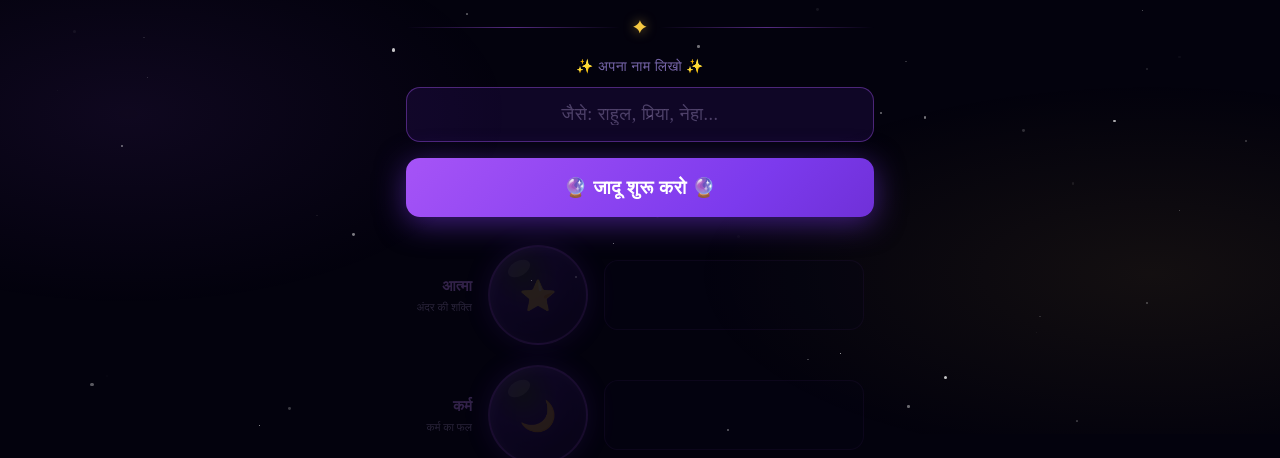
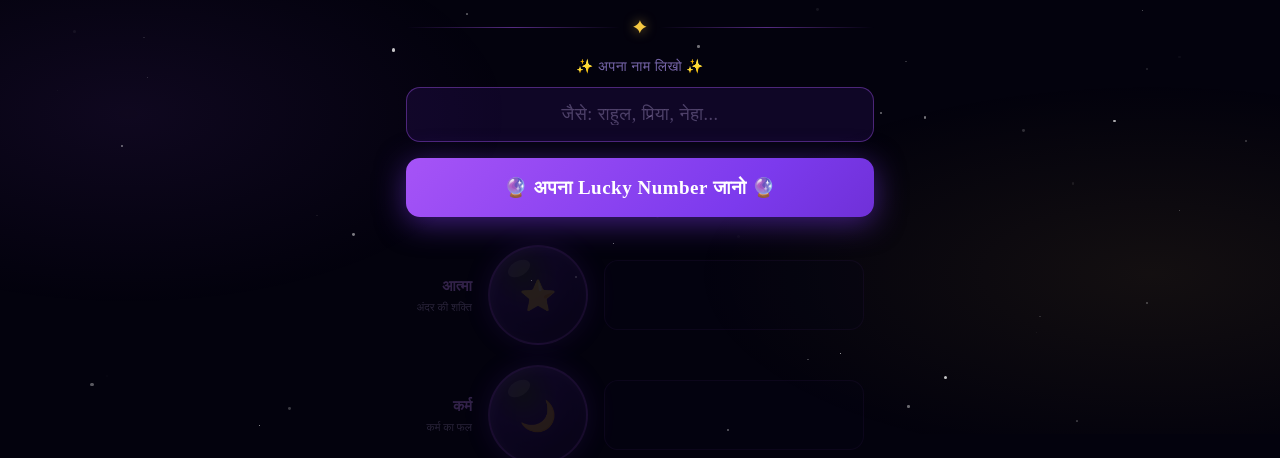
Before and after one commit to vhardaha-bot/Lucky-Number, a plain HTML site: page index.html in a window 1280 px wide. Shown: the part 366-824 px from the top of the page. Drawn offline with Linux system fonts and the light colour scheme; a web font is replaced by a local one.

Commit message:
Update button text for starting journey

```diff
--- a/index.html
+++ b/index.html
@@ -388,7 +388,7 @@ body::before{
       placeholder="जैसे: राहुल, प्रिया, नेहा..."
       maxlength="40" autocomplete="off"/>
     <button class="start-btn" id="startBtn" onclick="startJourney()">
-      🔮 जादू शुरू करो 🔮
+      🔮 अपना Lucky Number जानो 🔮
     </button>
   </div>
 
```
